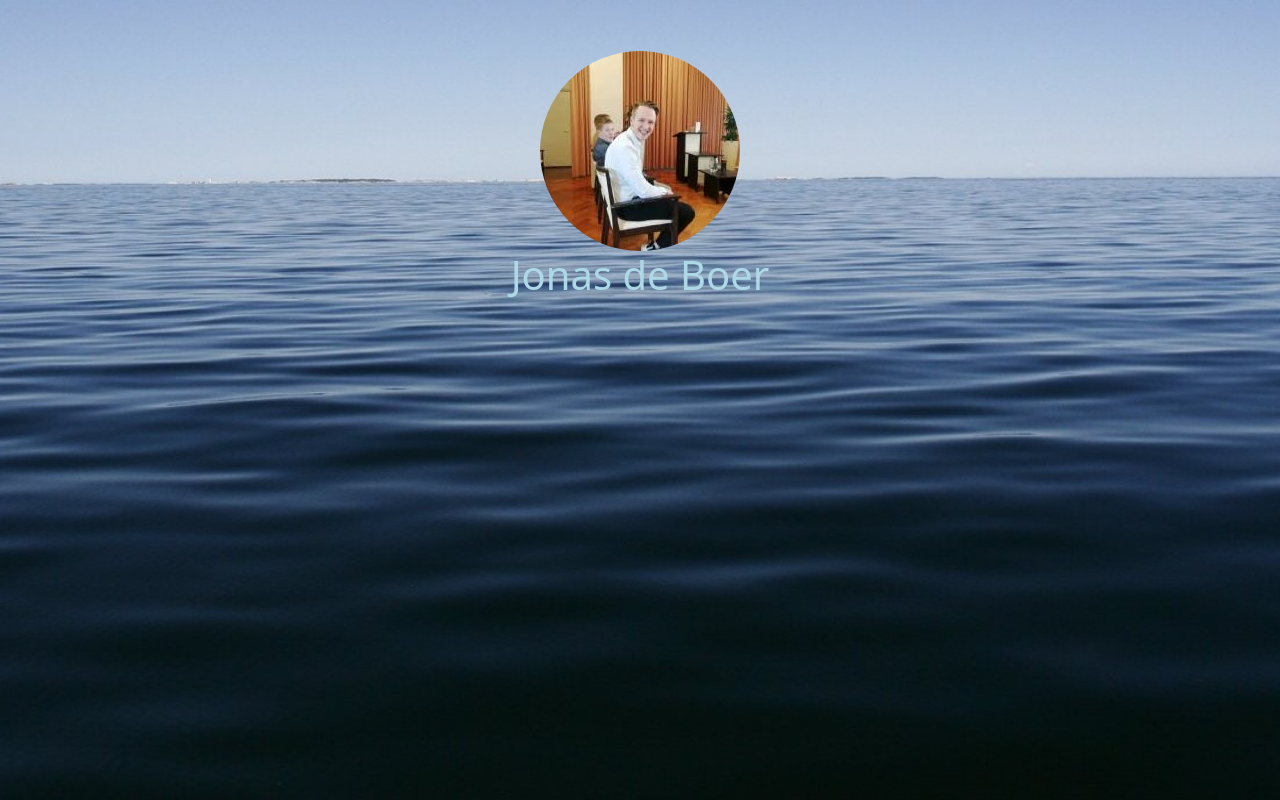
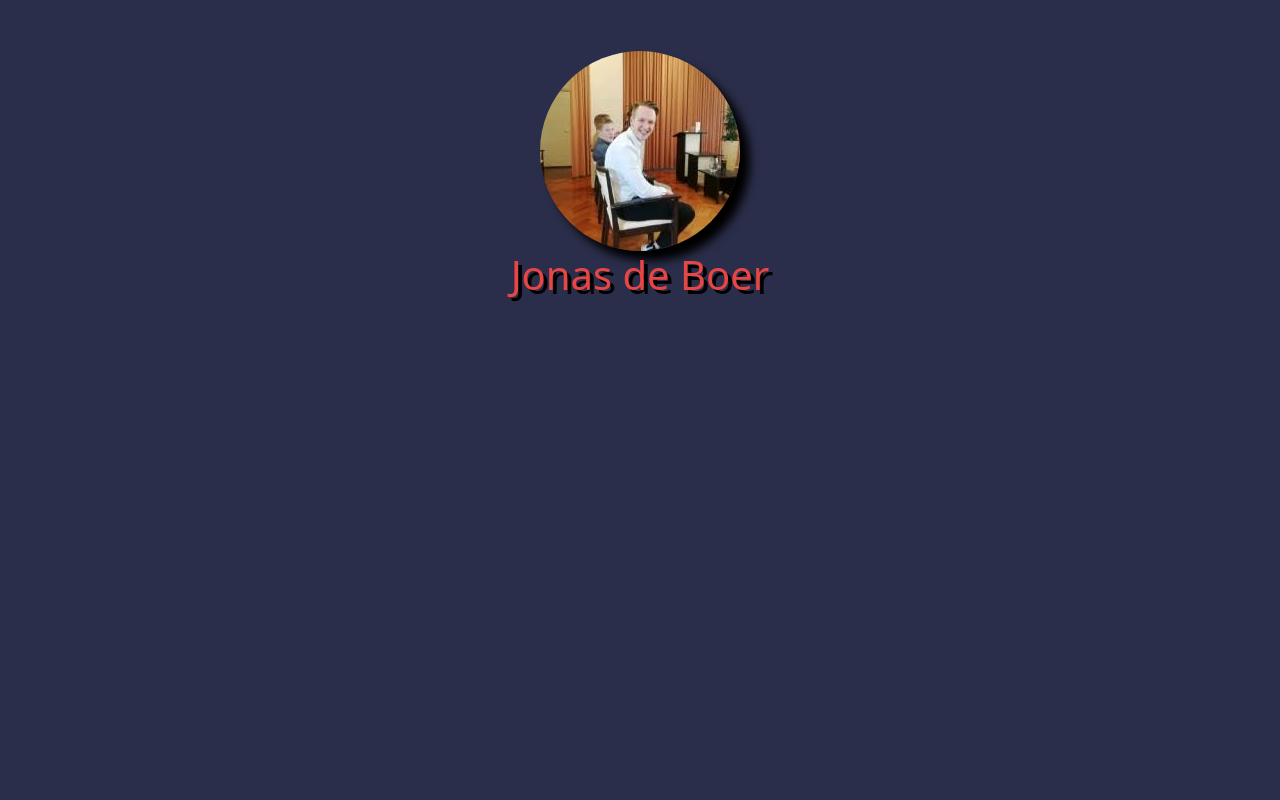
Before and after one commit to melujo/cv, a plain HTML site: page index.html in a window 1280 px wide. Drawn offline with Linux system fonts and the light colour scheme.

Commit message:
ooga booga

```diff
--- a/index.html
+++ b/index.html
@@ -3,20 +3,24 @@
 <head>
     <meta charset="UTF-8">
     <meta name="viewport" content="width=device-width, initial-scale=1.0">
+    <link rel="stylesheet" type="text/css" href="bootstrap.min.css">
+
     <link rel="stylesheet" type="text/css" href="style.css">
-    <link rel="stylesheet" type="text/css" href="bootstrap.min.css">
 
 
     <title>Jonas de Boer</title>
 </head>
 
 <body>
-    <div id="pfpic">
-        <img src="Images/jonas.jpg" class="rounded-circle mx-auto d-block" alt="jonas">
+    <div id="pfpicdiv">
+        <img src="Images/jonas.jpg" class="rounded-circle mx-auto d-block pfpic" alt="jonas">
     </div>
     <div id="title">
         <h1>Jonas de Boer</h1>
     </div>
+    <div class="bar">
+
+    </div>
     <script type="text/javascript" src="bootstrap.min.js"></script>
 </body>
 </html>
--- a/style.css
+++ b/style.css
@@ -1,17 +1,22 @@
 body{
-    background-image: url(Images/bluesea.jpg);
-    background-repeat: no-repeat;
-    background-attachment: fixed;
-    background-size: cover;
-    background-position: center top;
-    font-family: 'Cambria', sans-serif;
+    background-color: #2b2e4a;
+    color: #e84545;
+}
+h1{
+    text-align: center;
+    font-size: 40px;
+    text-shadow: 4px 4px black;
+}
+#pfpicdiv {
+    padding-top: 4%;
 
 }
-h1{
-    color: lightblue;
-    text-align: center;
-    font-size: 40px;
+.pfpic {
+    box-shadow: 10px 10px 10px black;
+
 }
-#pfpic {
-    padding-top: 4%;
+.bar{
+    width: 100%;
+
+    background-color:#903749 ;
 }
```
